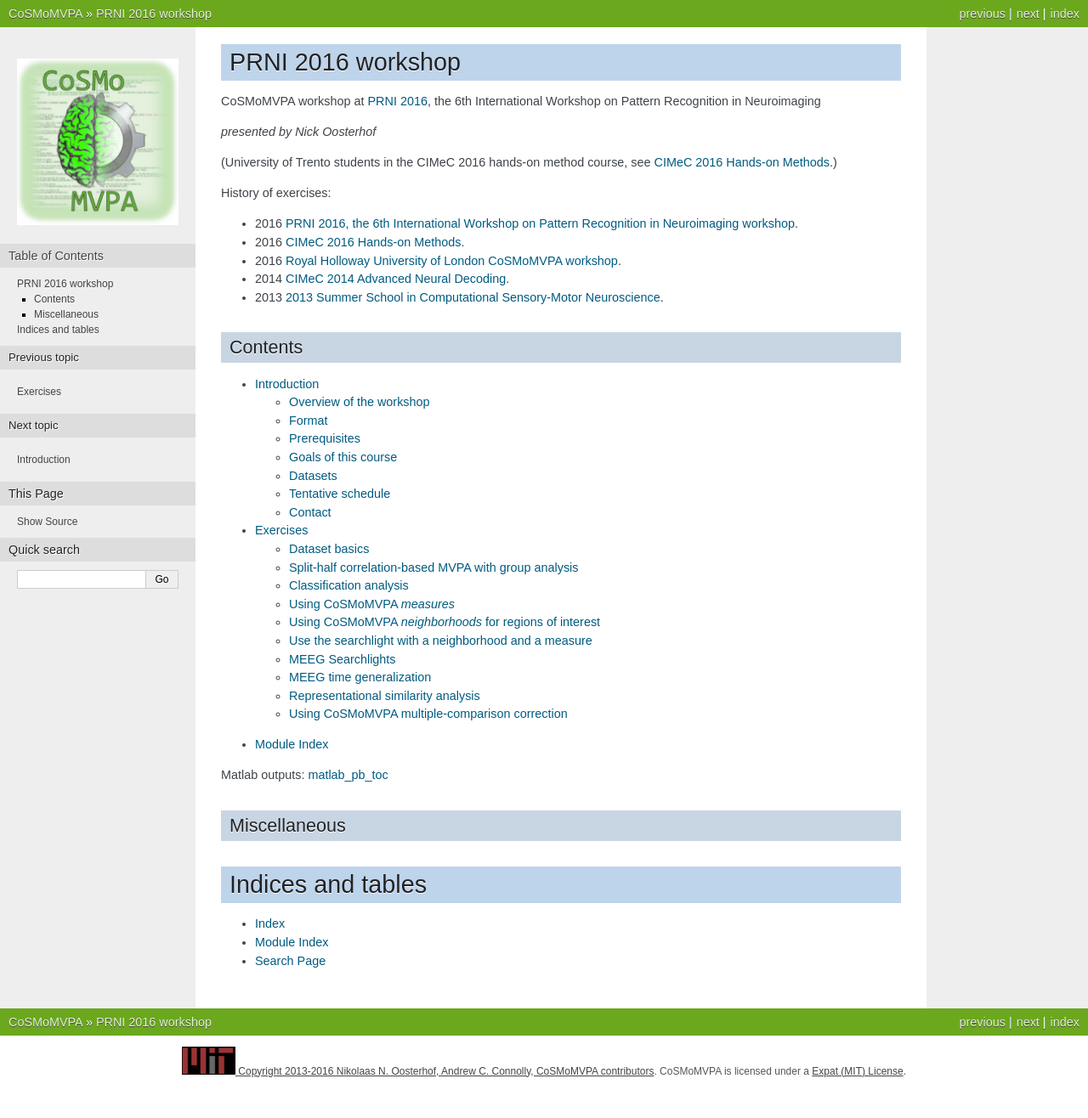
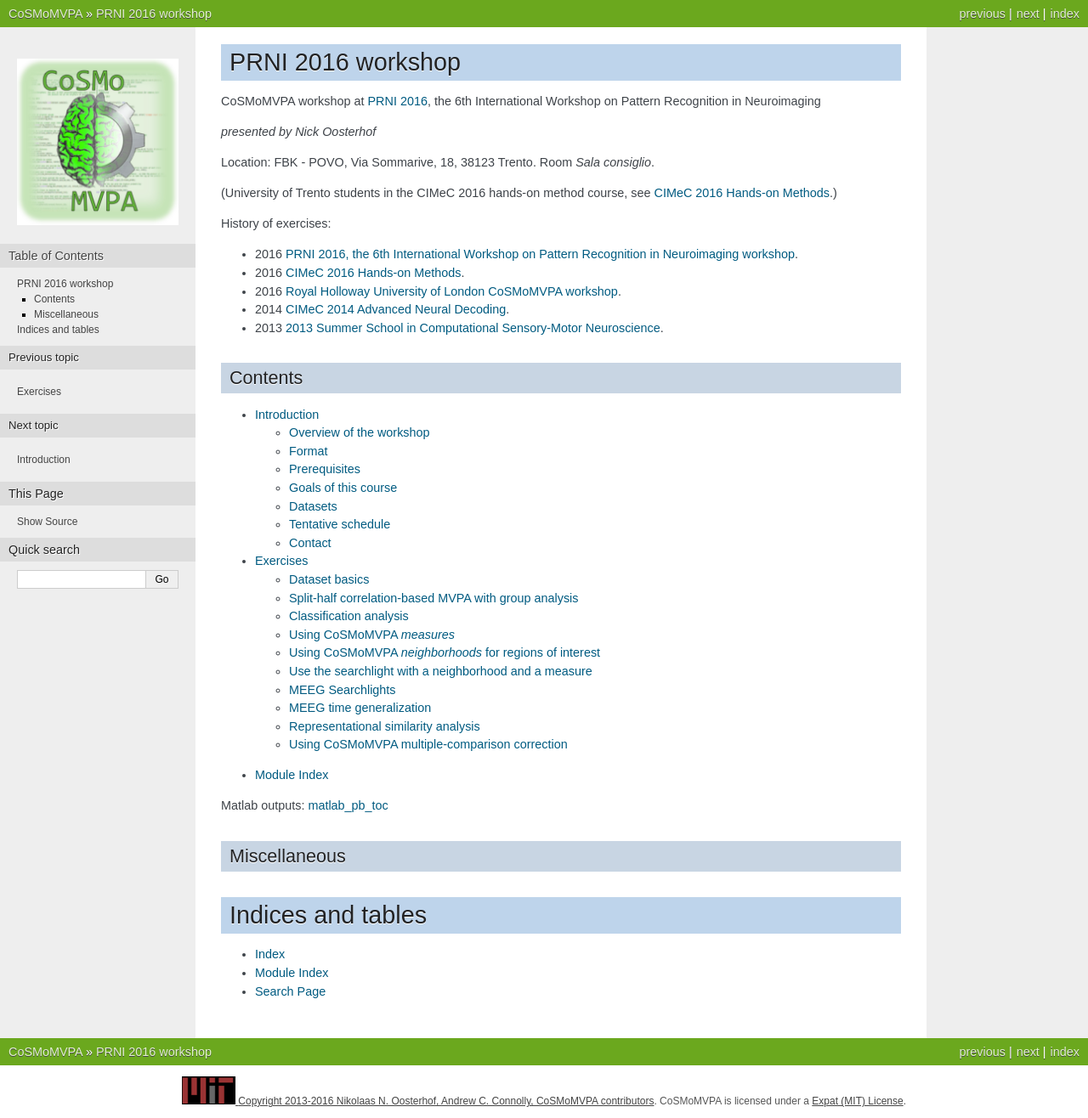
Before and after one commit to CoSMoMVPA/CoSMoMVPA, a Sphinx documentation site: the page built from doc/source/prni2016.rst, in a window 1280 px wide. Shown: the whole page at 85% size. Built offline with Sphinx 7.4.7, drawn with Linux system fonts in a browser that asks for light colours; pages that are not in the unit, such as notebooks, are missing from menus; before the commit the page ends 1281 px from its top, so only the background shows below that.

Commit message:
WEB+EXC: set location for workshop

```diff
--- a/doc/source/prni2016.rst
+++ b/doc/source/prni2016.rst
@@ -8,6 +8,8 @@ PRNI 2016 workshop
 CoSMoMVPA workshop at `PRNI 2016`_, the 6th International Workshop on Pattern Recognition in Neuroimaging
 
 *presented by Nick Oosterhof*
+
+Location: FBK - POVO, Via Sommarive, 18, 38123 Trento. Room *Sala consiglio*.
 
 (University of Trento students in the CIMeC 2016 hands-on method course, see :ref:`CIMeC 2016 Hands-on Methods <cimec2016>`.)
 
--- a/doc/source/prni2016_intro.rst
+++ b/doc/source/prni2016_intro.rst
@@ -124,6 +124,8 @@ Tentative schedule
 
 Dates: Monday 20 June and Tuesday 21 June, 2016.
 
+Location: FBK - POVO, Via Sommarive, 18, 38123 Trento. Room *Sala consiglio*.
+
 The following schedule is tentative and can change any moment depending on user, organizer and/or presenter needs.
 
 ============== ===================================================================================================
```
